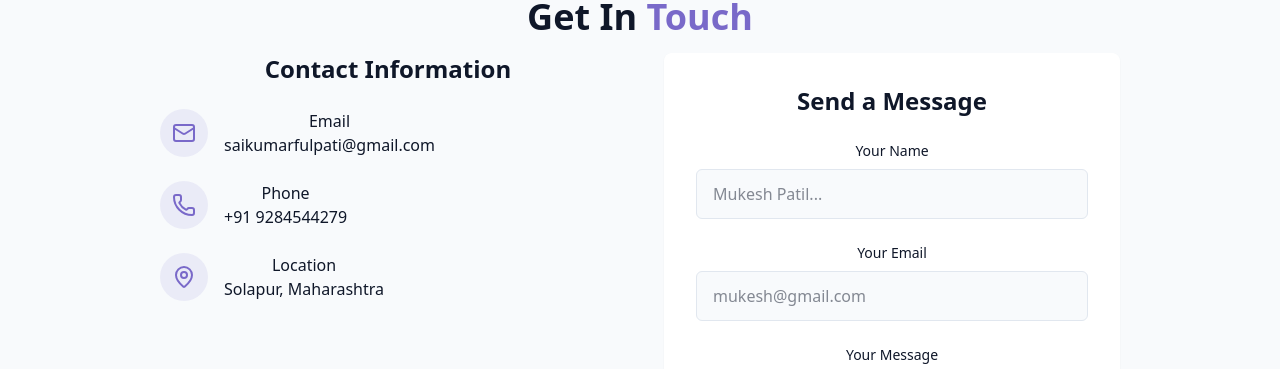
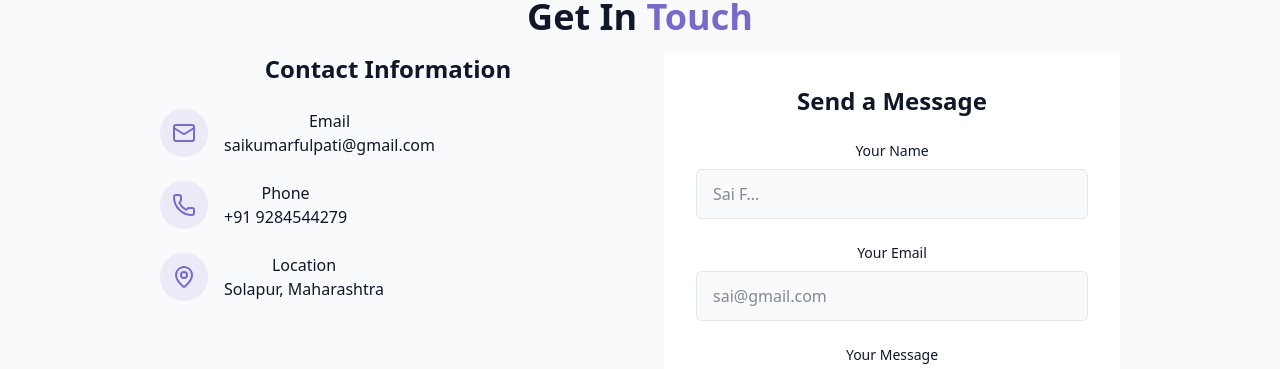
Before and after one commit to saikumarfulpati/My-Portfolio, a React (Vite) app: page / in a window 1280 px wide. Shown: the part 3607-3976 px from the top of the page. Built offline with nearby package versions, Linux system fonts and the light colour scheme; the HTML template or start-up script is replaced by a standard one.

Commit message:
Updated project

```diff
--- a/src/components/ContactSection.jsx
+++ b/src/components/ContactSection.jsx
@@ -123,7 +123,7 @@ export const ContactSection = () => {
                   name="name"
                   required
                   className="w-full px-4 py-3 rounded-md border border-input bg-background focus:outline-hidden foucs:ring-2 focus:ring-primary"
-                  placeholder="Mukesh Patil..."
+                  placeholder="Sai F..."
                 />
               </div>
 
@@ -141,7 +141,7 @@ export const ContactSection = () => {
                   name="email"
                   required
                   className="w-full px-4 py-3 rounded-md border border-input bg-background focus:outline-hidden foucs:ring-2 focus:ring-primary"
-                  placeholder="mukesh@gmail.com"
+                  placeholder="sai@gmail.com"
                 />
               </div>
 
```
